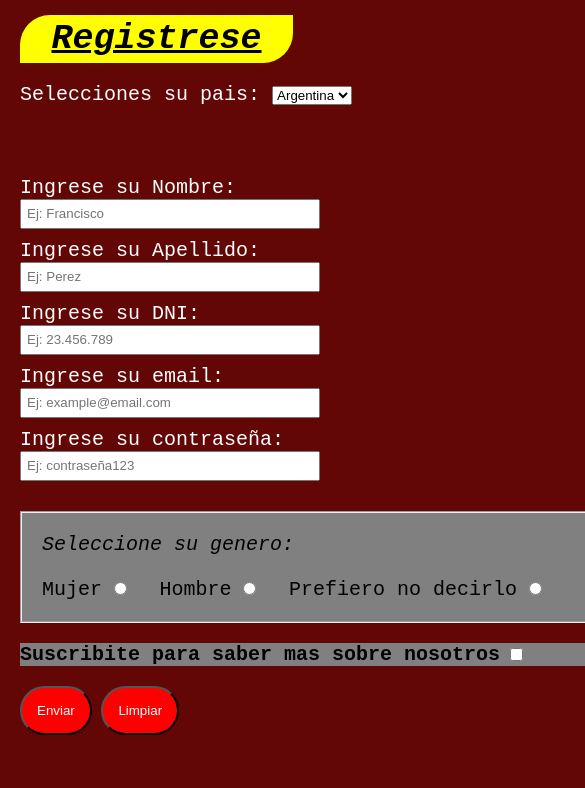
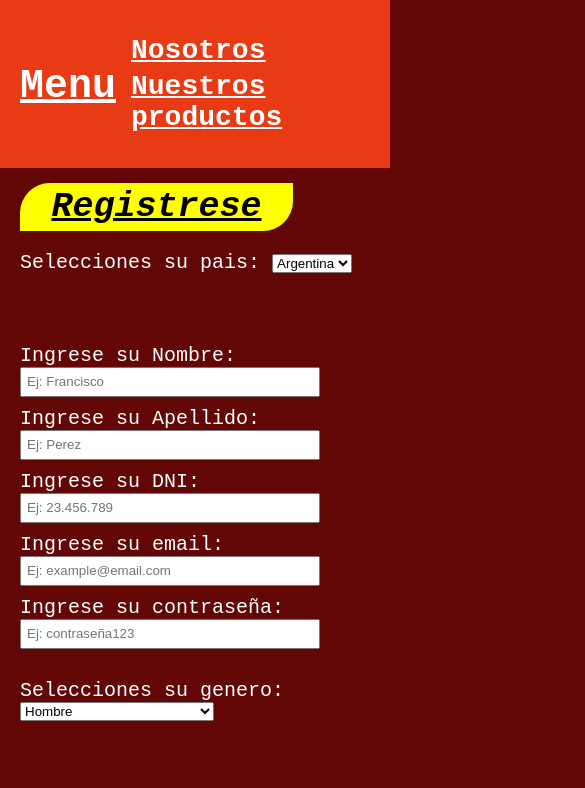
Before and after one commit to enzostella07/Final-MontoTM-Coder, a website: page pages/contacto.html in a window 390 px wide. Shown: the top 788 px of the page, 585 px wide, since content can reach past the window. Drawn offline with Linux system fonts and the light colour scheme.

Commit message:
ultimos cambios

```diff
--- a/pages/contacto.html
+++ b/pages/contacto.html
@@ -73,7 +73,18 @@
 
                     </div>
 
-                    <fieldset class="fieldset">
+
+                    <div class="pais">
+                        <label for="pais" class="pais__label"> Selecciones su genero: </label>
+                        <select name="pais" id="pais">
+                            <option value="A">Hombre</option>
+                            <option value="B">Mujer</option>
+                            <option value="C">No me identifico con ninguno</option>
+                            <option value="D">Otro...</option>
+                        </select>
+                    </div>
+
+                    <!-- <fieldset class="fieldset">
                         <label class="fieldset__genero"> Seleccione su genero: </label>
                         <div class="fieldset__div">
                             <div>
@@ -89,12 +100,7 @@
                                 <input type="radio" id="ninguno" name="genero" class="botoncito">
                             </div>
                         </div>
-                    </fieldset>
-
-                    <div class="checkbox">
-                        <label for="suscripcion"> Suscribite para saber mas sobre nosotros</label>
-                        <input type="checkbox" id="suscripcion" class="checkbox__botoncito box">
-                    </div>
+                    </fieldset> -->
 
 
                     <div class="botones">
--- a/sass/_medias.scss
+++ b/sass/_medias.scss
@@ -75,7 +75,12 @@
     }
 }
 @media (max-width: 768px) {
-
+    .navbar {
+        display: grid;
+        grid-template-columns: 100%;
+        grid-template-rows: repeat(3, auto);
+        gap: 5px;
+    }
     .header{
             background-color: #E83A14;
             color: #e2e8f0;
@@ -268,8 +273,8 @@
 
 /* Media Contacto */
 @media (max-width: 768px) {
-    .header {
-        display: none;
+    .navbar {
+        width: 100%;
     }
 
     .title {
```
Also changed, not shown: sass/_global.scss (+14 -3 lines), css/style.css.
